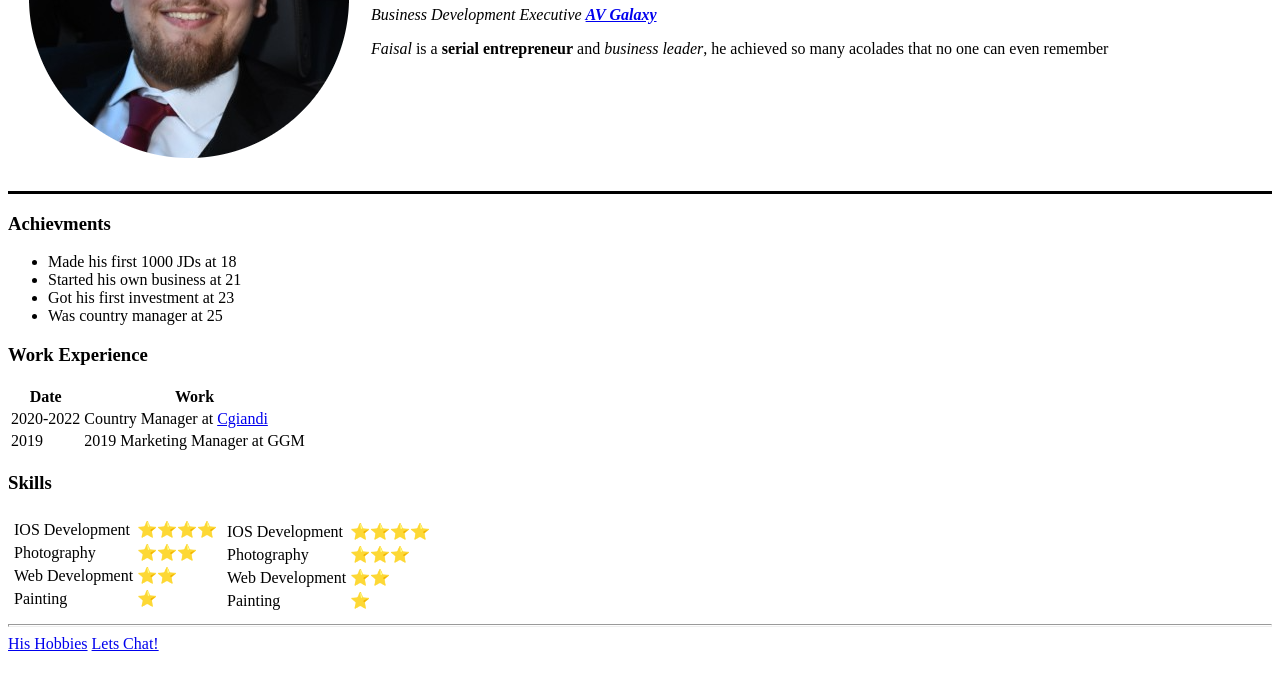
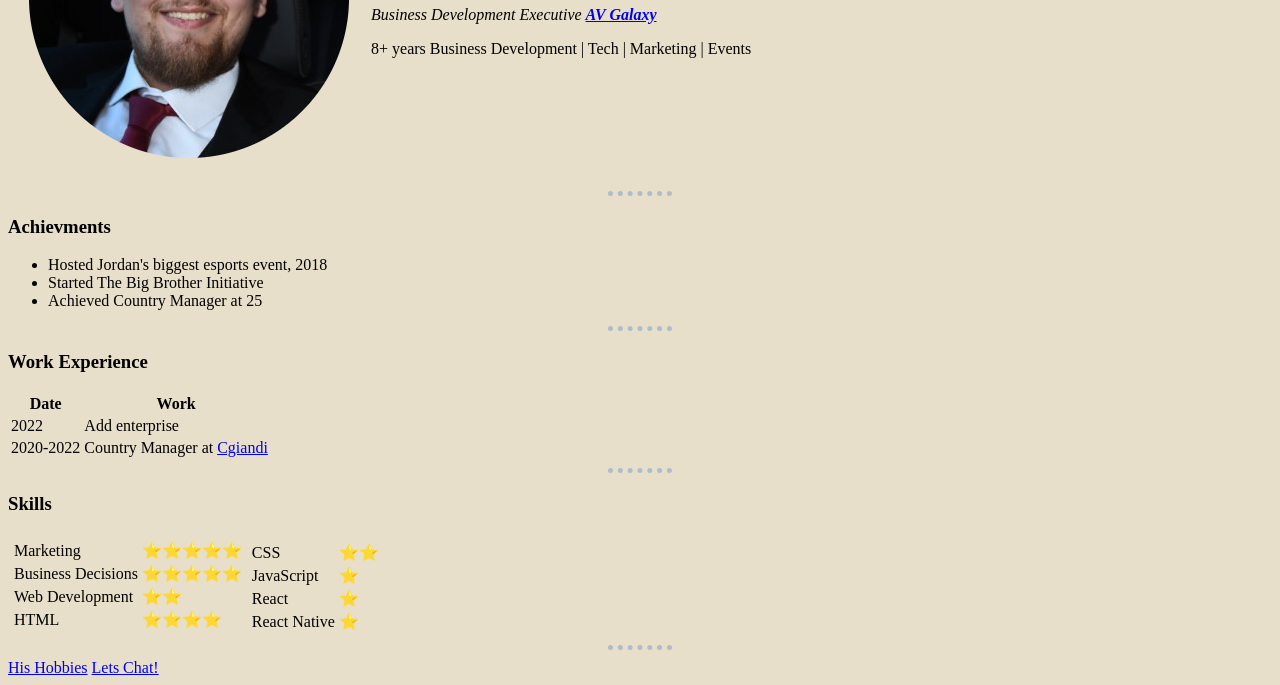
Before and after one commit to FaisalDouglas/CV, a plain HTML site: page index.html in a window 1280 px wide. Shown: the part 191-876 px from the top of the page. Before the commit the page ends 852 px from the top, so only its background shows below. Drawn offline with Linux system fonts and the light colour scheme; files whose address does not match are found by name.

Commit message:
Updated content

```diff
--- a/index.html
+++ b/index.html
@@ -3,28 +3,42 @@
 
 <head>
   <meta charset="utf-8">
-  <title> Faisal's Personal Site </title>
+  <title> Faisal's Resume </title>
+  <style>
+
+body {
+  background-color: #E8DFCA;
+}
+hr {background-color: #E8DFCA;
+  width: 5%;
+  border-style: dotted none none;
+  border-width: 5px;
+  border-color: #AEBDCA;
+}
+
+  </style>
+
 </head>
 
 <body>
   <table cellspacing="20">
     <tr>
-      <td><img src="CV/Images/Faisal-modified.png" alt="Faisal Profile Picture"></td>
+      <td><img src="C:\Users\PC9\Desktop\Web Dev\HTML Personal Site\Images\Faisal-modified.png" alt="Faisal Profile Picture"></td>
       <td>
         <h1> Faisal Douglas </h1>
         <p> <em> Business Development Executive <strong><a href="https://av-galaxy.com/">AV Galaxy</a> </strong> </em> </p>
-        <p> <em>Faisal</em> is a <strong>serial entrepreneur</strong> and <em>business leader</em>, he achieved so many acolades that no one can even remember</p>
+        <p> 8+ years Business Development | Tech | Marketing | Events </p>
       </td>
     </tr>
   </table>
   <hr size="3" noshade color="black">
   <h3>Achievments</h3>
   <ul>
-    <li>Made his first 1000 JDs at 18</li>
-    <li>Started his own business at 21</li>
-    <li>Got his first investment at 23</li>
-    <li>Was country manager at 25</li>
+    <li> Hosted Jordan's biggest esports event, 2018 </li>
+    <li> Started The Big Brother Initiative </li>
+    <li>Achieved Country Manager at 25</li>
   </ul>
+  <hr size="3" noshade color="black">
   <h3>Work Experience</h3>
   <table>
     <thead>
@@ -35,35 +49,36 @@
     </thead>
     <tbody>
       <tr>
-        <td>2020-2022</td>
-        <td>Country Manager at <a href="https://cgiandi.com/">Cgiandi</a></td>
+        <td> 2022 </td>
+        <td> Add enterprise </td>
       </tr>
       <tr>
-        <td>2019</td>
-        <td>2019 Marketing Manager at GGM</td>
+      <td>2020-2022</td>
+        <td>Country Manager at <a href="https://cgiandi.com/">Cgiandi</a></td>
     </tbody>
     </tr>
   </table>
+  <hr size="3" noshade color="black">
   <h3>Skills</h3>
   <table>
     <tr>
       <td>
         <table>
           <tr>
-            <td>IOS Development</td>
-            <td>⭐⭐⭐⭐</td>
+            <td>Marketing</td>
+            <td>⭐⭐⭐⭐⭐</td>
           </tr>
           <tr>
-            <td>Photography</td>
-            <td>⭐⭐⭐</td>
+            <td>Business Decisions</td>
+            <td>⭐⭐⭐⭐⭐</td>
           </tr>
           <tr>
             <td>Web Development </td>
             <td>⭐⭐</td>
           </tr>
           <tr>
-            <td>Painting</td>
-            <td>⭐</td>
+            <td>HTML</td>
+            <td>⭐⭐⭐⭐</td>
           </tr>
         </table>
       </td>
@@ -72,26 +87,26 @@
           <tr>
             <td>
           <tr>
-            <td>IOS Development</td>
-            <td>⭐⭐⭐⭐</td>
-          </tr>
-          <tr>
-            <td>Photography</td>
-            <td>⭐⭐⭐</td>
-          </tr>
-          <tr>
-            <td>Web Development </td>
+            <td>CSS</td>
             <td>⭐⭐</td>
           </tr>
           <tr>
-            <td>Painting</td>
+            <td>JavaScript</td>
+            <td>⭐</td>
+          </tr>
+          <tr>
+            <td>React </td>
+            <td>⭐</td>
+          </tr>
+          <tr>
+            <td>React Native</td>
             <td>⭐</td>
           </tr>
         </table>
       </td>
     </tr>
   </table>
-  <hr size="3">
+<hr size="3" noshade color="black">
   <a href="Hobbies.html">His Hobbies</a>
   <a href="Contact.html">Lets Chat!</a>
 
```
